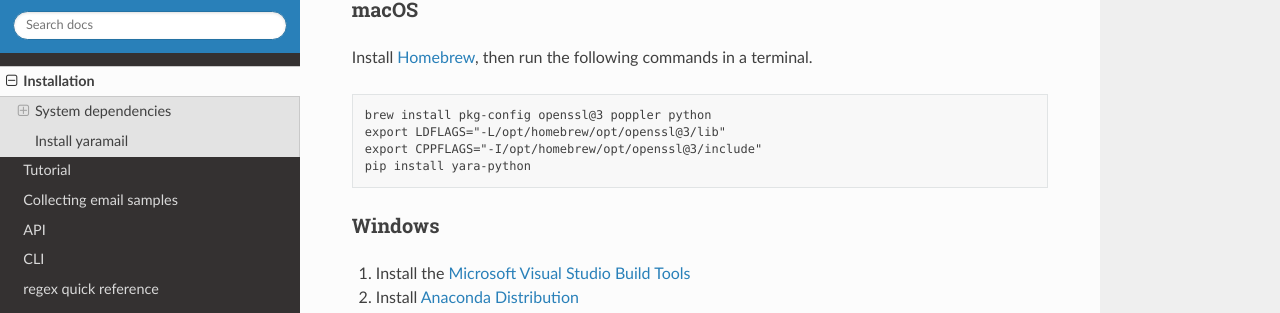
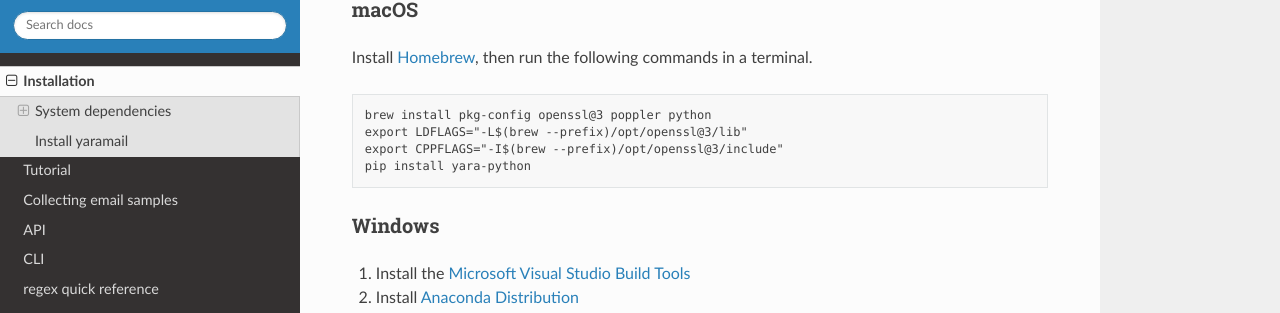
Before and after one commit to seanthegeek/yaramail, a Sphinx documentation site: the page built from docs/source/installation.md, in a window 1280 px wide and 900 px high, scrolled down 501 px. Shown: the part 152-465 px from the top of the window. Built offline with Sphinx 7.4.7 and the Read the Docs theme 2.0.0, drawn with Linux system fonts in a browser that asks for light colours.

Commit message:
Update homebrew install guide

````diff
--- a/docs/source/installation.md
+++ b/docs/source/installation.md
@@ -28,8 +28,8 @@ Install [Homebrew][homebrew], then run the following commands in a terminal.
 
 ```text
 brew install pkg-config openssl@3 poppler python
-export LDFLAGS="-L/opt/homebrew/opt/openssl@3/lib"
-export CPPFLAGS="-I/opt/homebrew/opt/openssl@3/include"
+export LDFLAGS="-L$(brew --prefix)/opt/openssl@3/lib"
+export CPPFLAGS="-I$(brew --prefix)/opt/openssl@3/include"
 pip install yara-python
 ```
 
````
